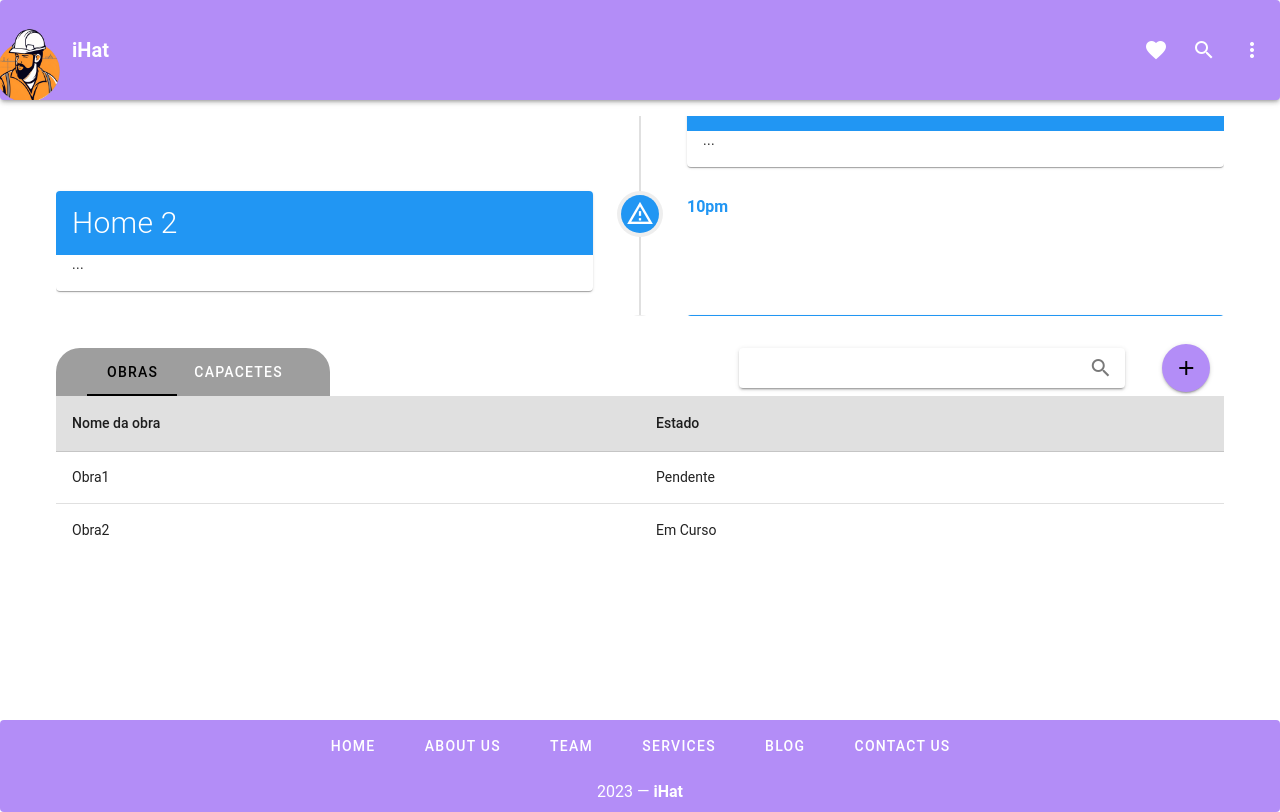
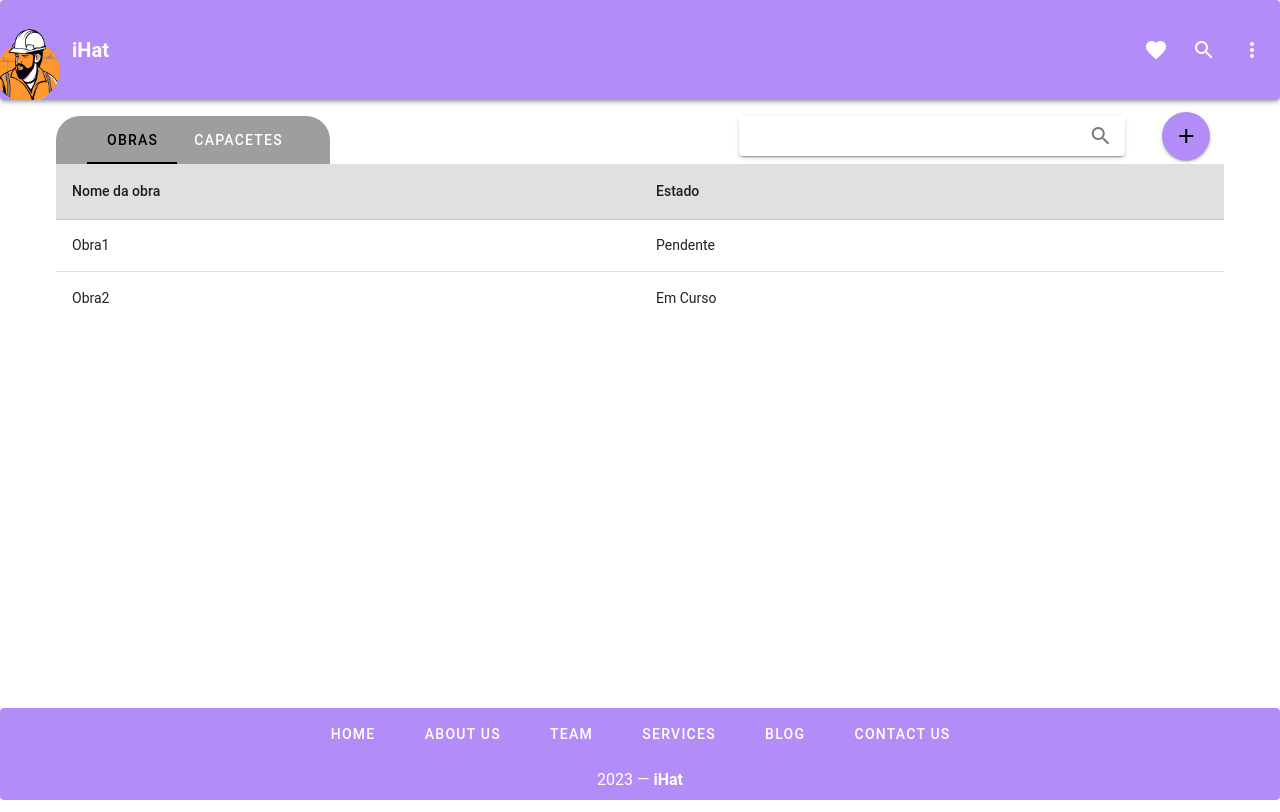
Before and after one commit to DiogoVieira63/iHat, a Vue app in the folder frontend/: page / in a window 1280 px wide. Built offline with nearby package versions, Linux system fonts and the light colour scheme.

Commit message:
small fix

```diff
--- a/frontend/src/views/HomeView.vue
+++ b/frontend/src/views/HomeView.vue
@@ -40,9 +40,6 @@ watch(tab, (newValue, oldValue) => {
 <template>
   <PageLayout>
     <v-container>
-        <LogsObra></LogsObra>
-    </v-container>
-    <v-container>
       <v-sheet class="mx-auto" max-width="1500px">
         <Lista v-if="list.length > 0" :list="list" :path="tab" :headers="headers">
           <template v-slot:tabs>
```
